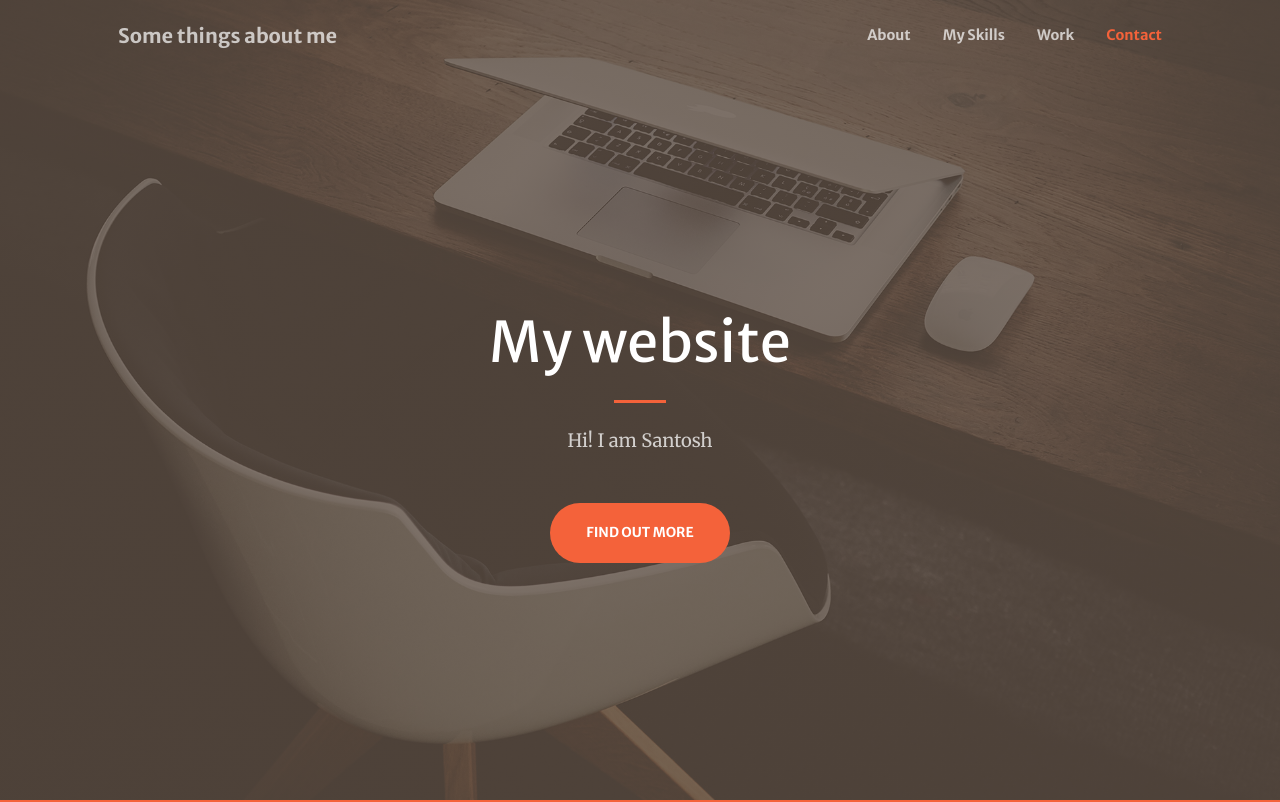
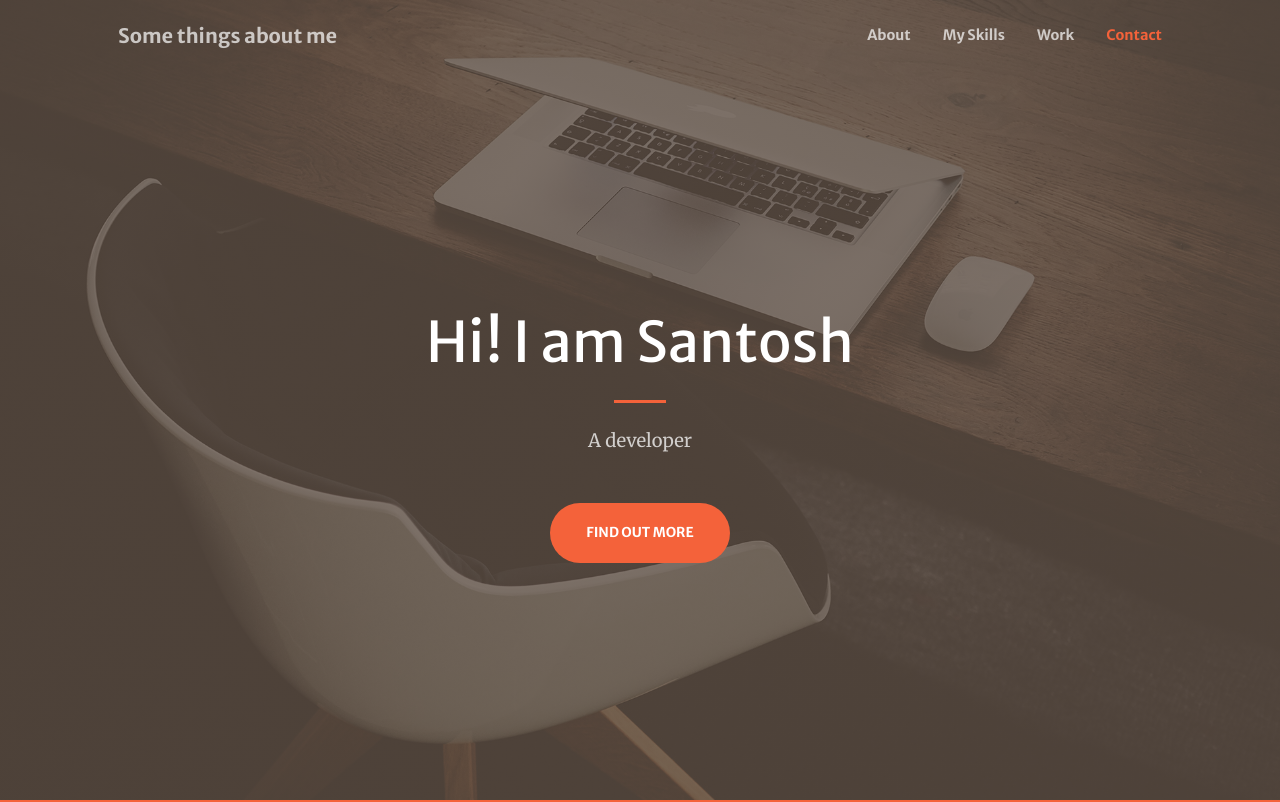
Before and after one commit to skbwork/skbwork.github.io, a plain HTML site: page index.html in a window 1280 px wide. Shown: the top 802 px of the page. Drawn offline with nearby package versions, Linux system fonts and the light colour scheme; some packages are replaced by stand-ins of ours; a script that the page names is missing.

Commit message:
Update index.html

```diff
--- a/index.html
+++ b/index.html
@@ -39,11 +39,11 @@
             <div class="container px-4 px-lg-5 h-100">
                 <div class="row gx-4 gx-lg-5 h-100 align-items-center justify-content-center text-center">
                     <div class="col-lg-8 align-self-end">
-                        <h1 class="text-white font-weight-bold">My website</h1>
+                        <h1 class="text-white font-weight-bold">Hi! I am Santosh</h1>
                         <hr class="divider" />
                     </div>
                     <div class="col-lg-8 align-self-baseline">
-                        <p class="text-white-75 mb-5">Hi! I am Santosh</p>
+                        <p class="text-white-75 mb-5">A developer</p>
                         <a class="btn btn-primary btn-xl" href="#about">Find Out More</a>
                     </div>
                 </div>
```
